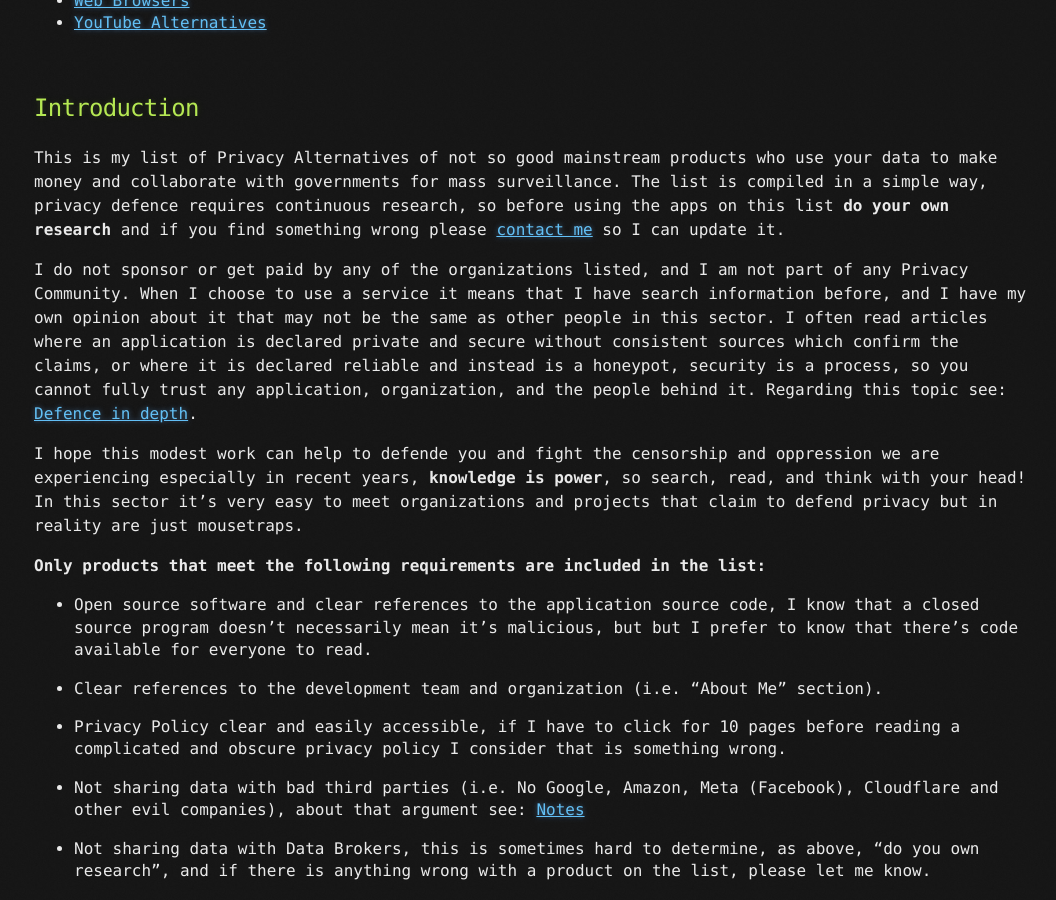
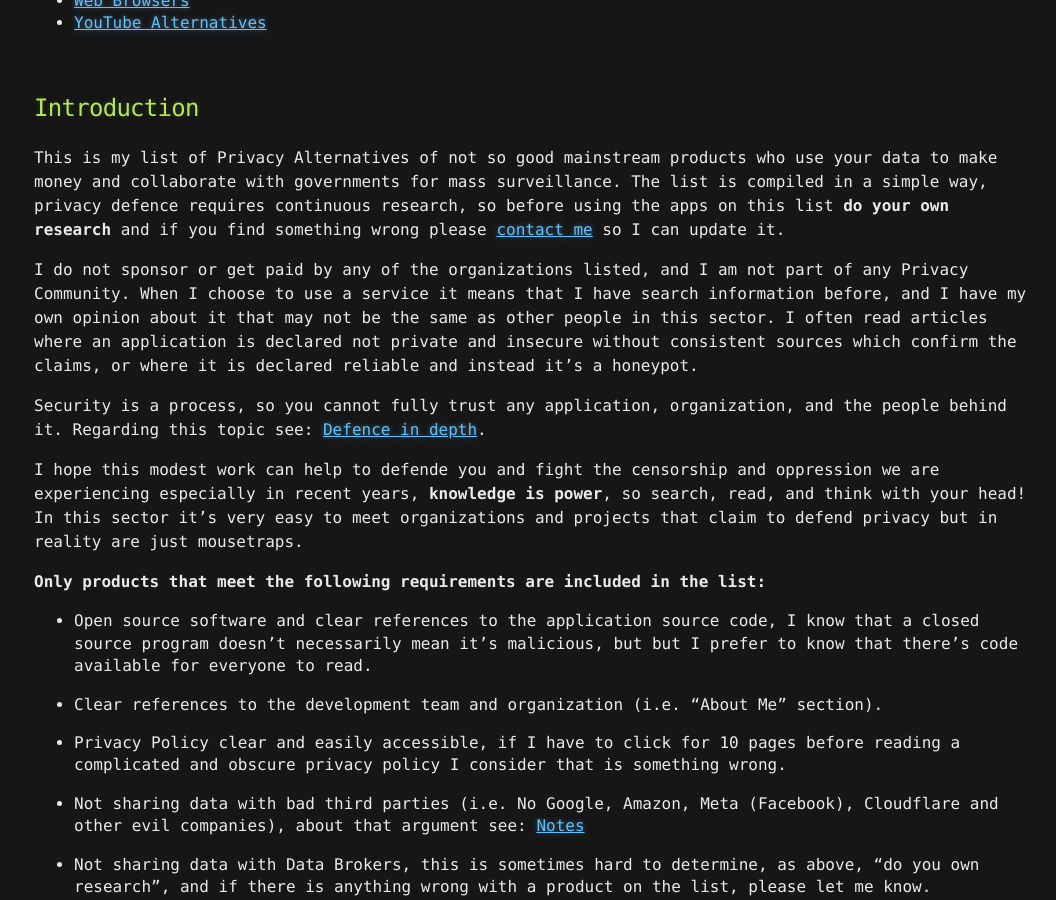
Before and after one commit to brainfucksec/brainfucksec.github.io, a Jekyll site: the page built from _posts/2022-03-20-a-good-privacy-list.md, in a window 1280 px wide and 900 px high, scrolled down 718 px. Shown: the whole window, without its empty margins (106-1162 px from the left). Built offline with Jekyll 4.4.1, drawn with Linux system fonts in a browser that asks for light colours.

Commit message:
Correct _posts/2022-03-20-a-good-privacy-list.md

```diff
--- a/_posts/2022-03-20-a-good-privacy-list.md
+++ b/_posts/2022-03-20-a-good-privacy-list.md
@@ -36,7 +36,9 @@
 The list is compiled in a simple way, privacy defence requires continuous research, so before using the apps on this list **do your own research** and if you find something wrong please [contact me](https://brainfucksec.github.io/contacts) so I can update it.
 
 I do not sponsor or get paid by any of the organizations listed, and I am not part of any Privacy Community.
-When I choose to use a service it means that I have search information before, and I have my own opinion about it that may not be the same as other people in this sector.  I often read articles where an application is declared private and secure without consistent sources which confirm the claims, or where it is declared reliable and instead is a honeypot, security is a process, so you cannot fully trust any application, organization, and the people behind it.
+When I choose to use a service it means that I have search information before, and I have my own opinion about it that may not be the same as other people in this sector.  I often read articles where an application is declared not private and insecure without consistent sources which confirm the claims, or where it is declared reliable and instead it's a honeypot.
+
+Security is a process, so you cannot fully trust any application, organization, and the people behind it.
 Regarding this topic see: [Defence in depth](https://en.wikipedia.org/wiki/Defence_in_depth).
 
 I hope this modest work can help to defende you and fight the censorship and oppression we are experiencing especially in recent years, **knowledge is power**, so search, read, and think with your head!
```
